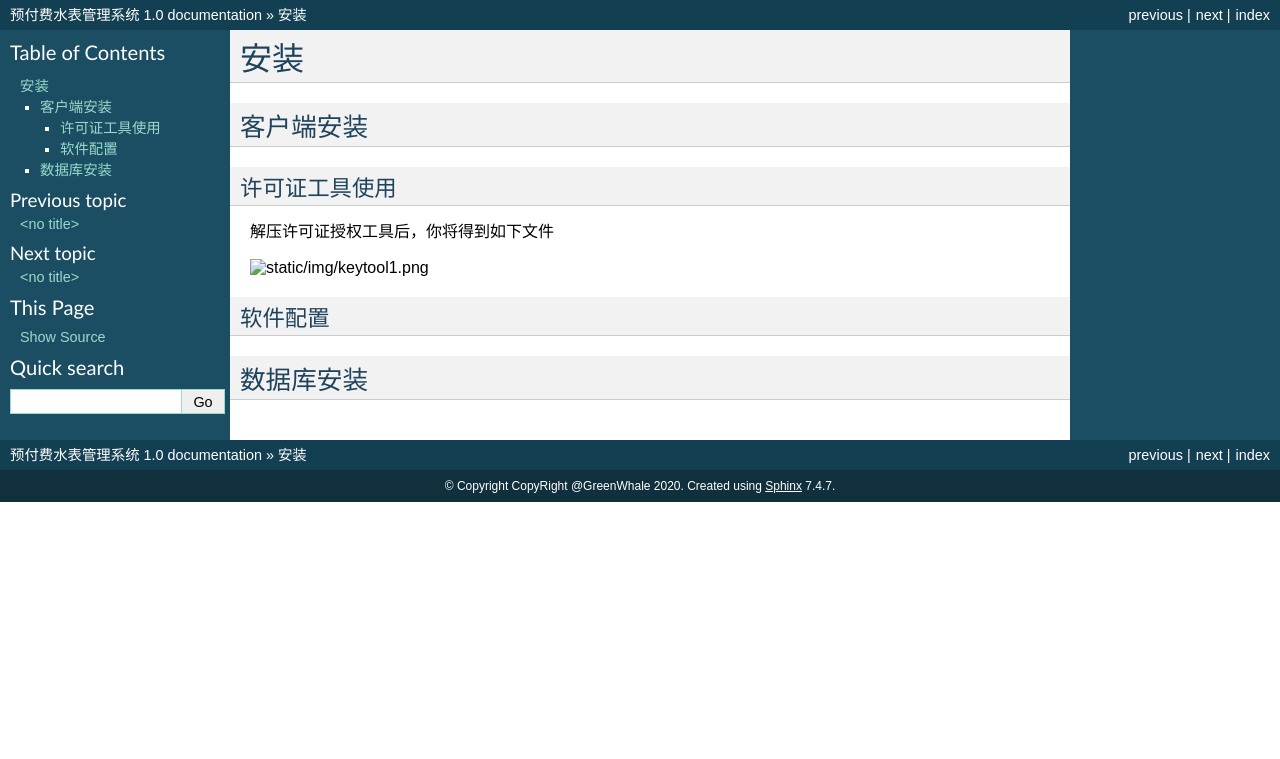
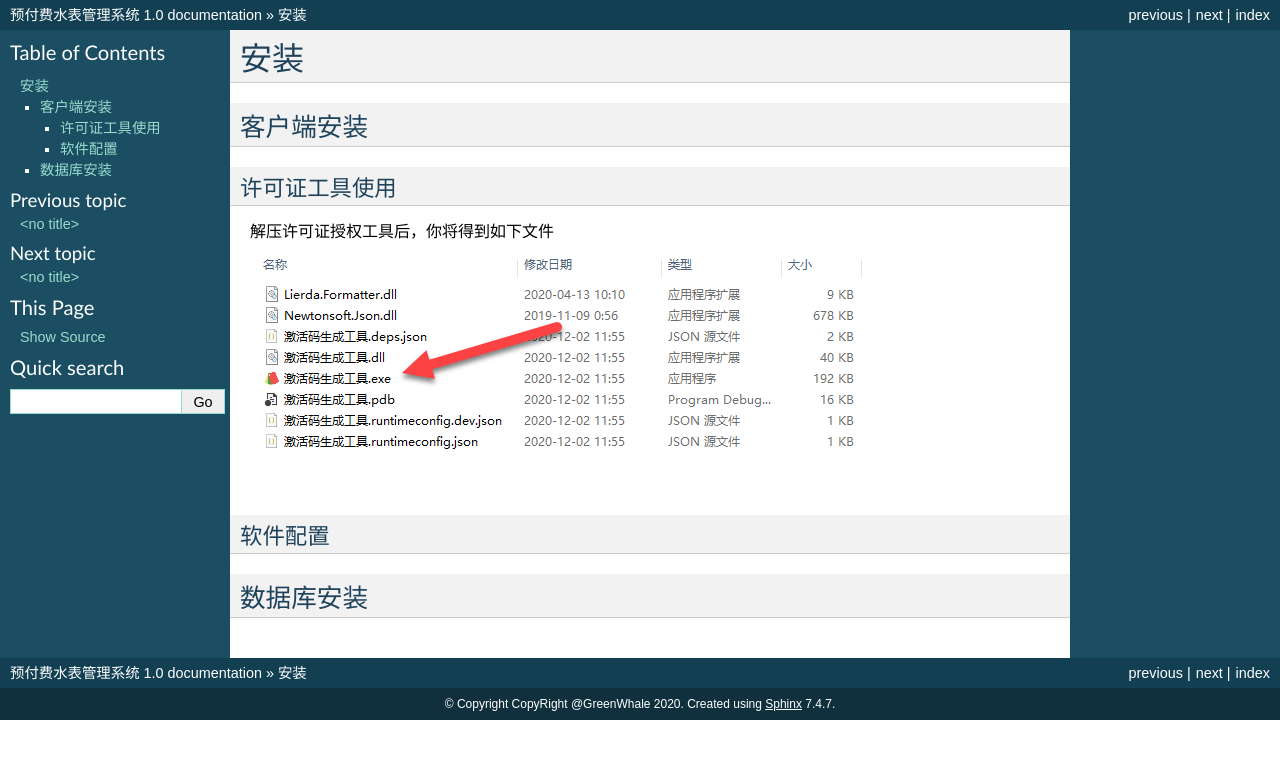
Before and after one commit to Witchie/Doc-PrepaidWaterMeterSystem, a Sphinx documentation site: the page built from docs/installation.rst, in a window 1280 px wide. Shown: the top 759 px of the page. Built offline with Sphinx 7.4.7, drawn with Linux system fonts in a browser that asks for light colours.

Commit message:
修改了路径

```diff
--- a/docs/installation.rst
+++ b/docs/installation.rst
@@ -6,14 +6,14 @@
 -----------
 
 许可证工具使用
->>>>>>>>>>>>>>
+^^^^^^^^^^^^^
 
 解压许可证授权工具后，你将得到如下文件
 
-.. image:: static/img/keytool1.png
+.. image:: ../static/img/keytool1.png
 
 软件配置
->>>>>>>>>>>>>>
+^^^^^^^^^^^^^
 
 数据库安装
 ------------
```
